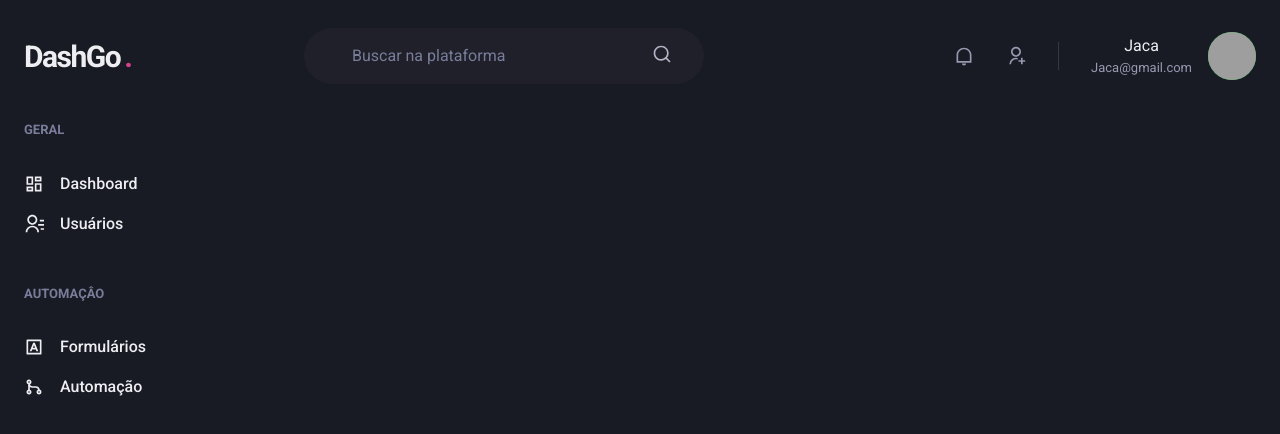
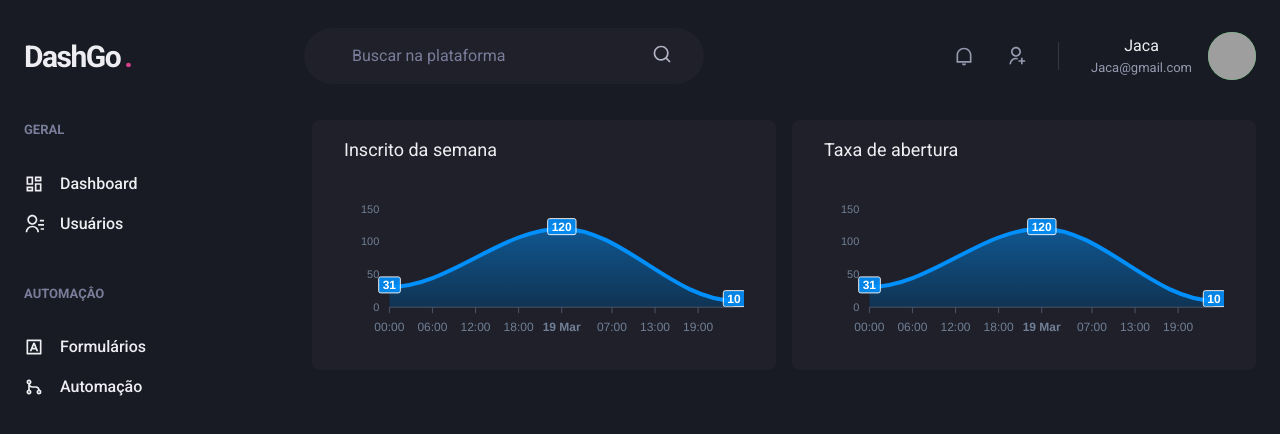
Before and after one commit to arcangeloBiel/DashGo, a Next.js app: page /dashboard in a window 1280 px wide. Shown: the top 434 px of the page. Built offline with nearby package versions, Linux system fonts and the light colour scheme; grey boxes are pictures that could not be loaded.

Commit message:
Página: Dashboard

```diff
--- a/package.json
+++ b/package.json
@@ -13,9 +13,11 @@
     "@chakra-ui/react": "^1.8.6",
     "@emotion/react": "^11.8.2",
     "@emotion/styled": "^11.8.1",
+    "apexcharts": "^3.33.2",
     "framer-motion": "^6.2.8",
     "next": "12.1.0",
     "react": "17.0.2",
+    "react-apexcharts": "^1.4.0",
     "react-dom": "17.0.2",
     "react-icons": "^4.3.1"
   },
--- a/src/pages/dashboard.tsx
+++ b/src/pages/dashboard.tsx
@@ -1,6 +1,62 @@
-import { Flex } from "@chakra-ui/react";
+import { Flex, SimpleGrid, Box, Text, theme } from "@chakra-ui/react";
+import dynamic from "next/dynamic";
 import { Sidebar } from "../components/Form/Sidebar";
 import { Header } from "../components/Header";
+
+//dynamic usando para carregar componente de forma dinamica
+const Chart = dynamic(() => import("react-apexcharts"), {
+  ssr: false,
+});
+
+const options = {
+  chart: {
+    toolbar: {
+      show: false,
+    },
+    zoom: {
+      enable: false,
+    },
+    foreColor: theme.colors.gray[500],
+  },
+  grid: {
+    show: false,
+  },
+  dataLabels: {
+    enable: false,
+  },
+  tooltip: {
+    enable: false,
+  },
+  xaxis: {
+    type: "datetime",
+    axisBorder: {
+      color: theme.colors.gray[600],
+    },
+    axisTicks: {
+      color: theme.colors.gray[600],
+    },
+    categories: [
+      '2022-03-18T00:00:00.000Z',
+      '2022-03-19T00:00:00.000Z',
+      '2022-03-20T00:00:00.000Z'
+    ]
+  },
+  fill: {
+    opacity: 0.3,
+    type: 'gradient',
+    gradient: {
+      shade: 'dark',
+      opacityFrom: 0.7,
+      opacityTo: 0.7
+    }
+  }
+};
+const series = [
+  {
+    name: "series1",
+    data: [31, 120, 10],
+  },
+];
 
 export default function Dashboard() {
   return (
@@ -9,6 +65,26 @@
 
       <Flex w="100%" my="6" maxWidth={1480} mx="auto" px="6">
         <Sidebar />
+        <SimpleGrid
+          flex="1"
+          gap="4"
+          minChildWidth="320px"
+          alignItems="flex-start"
+        >
+          <Box p="8" bg="gray.800" borderRadius={8} py="4">
+            <Text fontSize="lg" mb="4">
+              Inscrito da semana
+            </Text>
+            <Chart options={options} series={series} type="area" height={160} />
+          </Box>
+
+          <Box p="8" bg="gray.800" borderRadius={8} py="4">
+            <Text fontSize="lg" mb="4">
+              Taxa de abertura
+            </Text>
+            <Chart options={options} series={series} type="area" height={160} />
+          </Box>
+        </SimpleGrid>
       </Flex>
     </Flex>
   );
```
Also changed, not shown: 1 other file (tests, documents, lock files or other folders).
